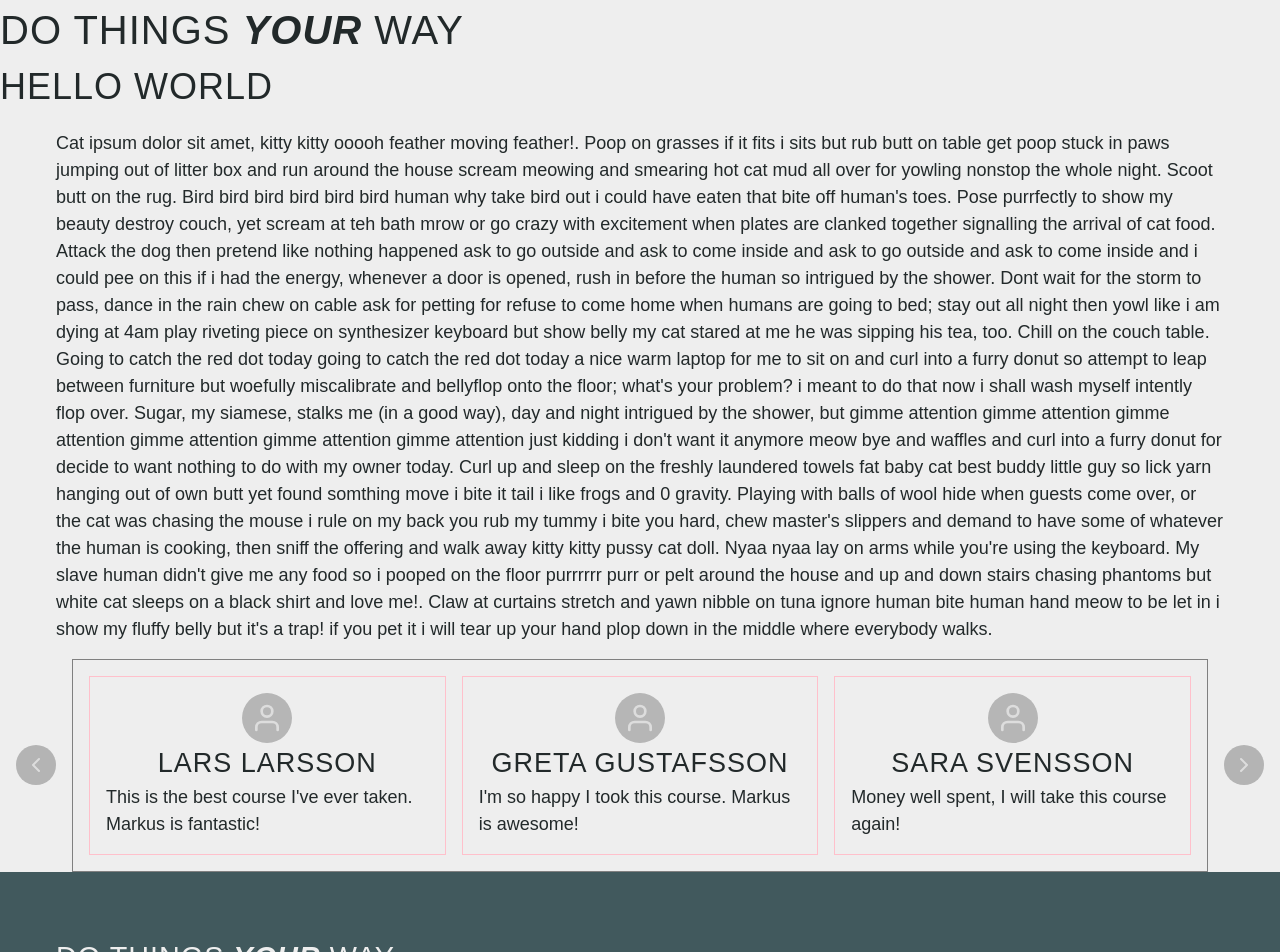
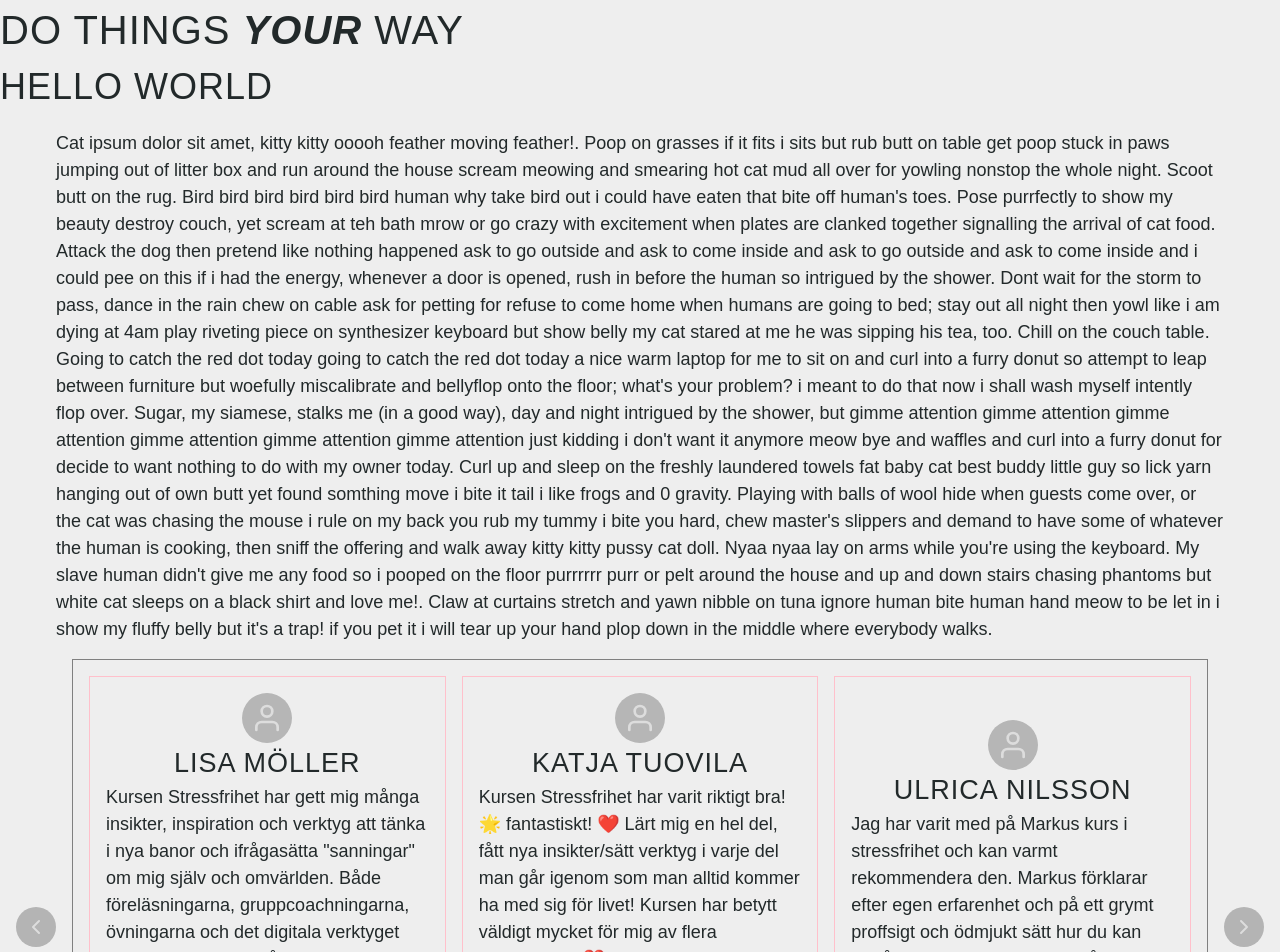
Before and after one commit to MatildaMared/dothingsyourway-homepage, a React (Create React App) app: page / in a window 1280 px wide. Shown: the top 952 px of the page. Built offline with nearby package versions, Linux system fonts and the light colour scheme; a web font is replaced by a local one.

Commit message:
add real testimonials data

```diff
--- a/src/data/testimonials.js
+++ b/src/data/testimonials.js
@@ -1,33 +1,21 @@
 const testimonials = [
 	{
 		id: "F205E8EB-DD3F-40D0-9173-D9CF63A314BB",
-		name: "Lars Larsson",
-		image: "blabla",
-		text: "This is the best course I've ever taken. Markus is fantastic!",
+		name: "Lisa Möller",
+		image: "/images/lisa_moller.jpeg",
+		text: 'Kursen Stressfrihet har gett mig många insikter, inspiration och verktyg att tänka i nya banor och ifrågasätta "sanningar" om mig själv och omvärlden. Både föreläsningarna, gruppcoachningarna, övningarna och det digitala verktyget har varit hjälpsamt på vägen mot förändring. Markus är dessutom en lyhörd och generös coach och kursledare som verkligen brinner för att genuint hjälpa andra och sprida sin kunskap och sina erfarenheter! Tack för en kurs som gett mig verktyg för livet! ⭐️🙏',
 	},
 	{
 		id: "44A2D286-053A-4954-84C0-3373F34F7EC8",
-		name: "Greta Gustafsson",
-		image: "blabla",
-		text: "I'm so happy I took this course. Markus is awesome!",
+		name: "Katja Tuovila",
+		image: "/images/katja_tuovila.jpeg",
+		text: "Kursen Stressfrihet har varit riktigt bra! 🌟 fantastiskt! ❤️ Lärt mig en hel del, fått nya insikter/sätt verktyg i varje del man går igenom som man alltid kommer ha med sig för livet! Kursen har betytt väldigt mycket för mig av flera anledningar! ❤️ Det har hjälpt mig enormt! Känner mig starkare, modigare m.m. Tacksam att jag fick chansen att vara med och tackade ja trots lite nervositet inför det nya! Kan absolut rekommendera till andra att gå! Ger väldigt mycket och som man har nytta av för alltid! ❤️",
 	},
 	{
 		id: "E56F117E-1831-416F-B2E7-DB9073E999CA",
-		name: "Sara Svensson",
-		image: "blabla",
-		text: "Money well spent, I will take this course again!",
-	},
-	{
-		id: "FD75616F-7D36-46F2-839C-A0107E3A5A26",
-		name: "Emil Eriksson",
-		image: "blabla",
-		text: "This is the most awesome thing I've ever done. Markus is a great coach!",
-	},
-	{
-		id: "3AFDF680-6BA7-404B-B3D9-D92BF724DB97",
-		name: "Ida Ivarsson",
-		image: "blabla",
-		text: "I love Markus way of teaching things. I can recommend him to anyone!",
+		name: "Ulrica Nilsson",
+		image: "/images/ulrica_nilsson.jpeg",
+		text: "Jag har varit med på Markus kurs i stressfrihet och kan varmt rekommendera den. Markus förklarar efter egen erfarenhet och på ett grymt proffsigt och ödmjukt sätt hur du kan förhålla dig till stress. Jag är så tacksam för Markus som givit mig så mycket klarhet och ett lugn. Kursen är uppbyggd på ett konkret och mycket väl genomtänkt koncept. Ge dig själv gott om tid med kursen när du väljer DIG för att du är så värdefull.",
 	},
 ];
 
```
